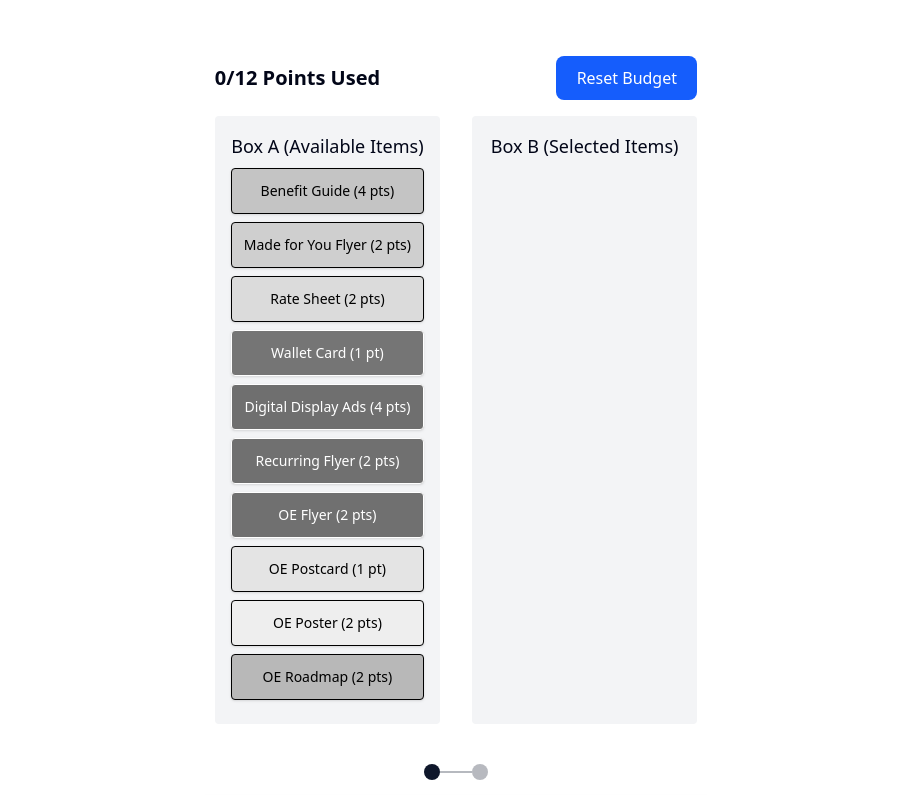
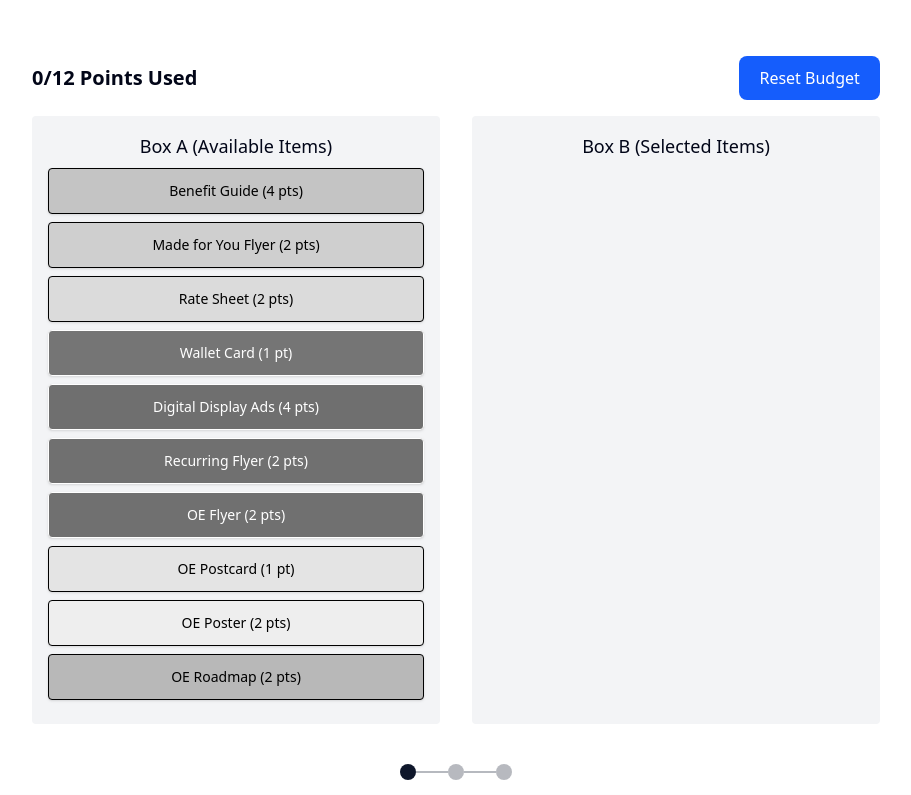
Before and after one commit to john-at-hub/OrderhubCD-DemoForm, a React (Vite) app in the folder demo-order-page/: page /form-test in a window 1280 px wide. Shown: the top 795 px of the page, without its empty margins (184-1095 px from the left). Built offline with nearby package versions, Linux system fonts and the light colour scheme.

Commit message:
Add fix to make sure state persists and user is navigated to admin

```diff
--- a/demo-order-page/src/App.css
+++ b/demo-order-page/src/App.css
@@ -1,6 +1,6 @@
 #root {
   max-width: 1280px;
-  width: 1200pxpx;
+  width: 1200px;
   margin: 0 auto;
   padding: 2rem;
   text-align: center;
--- /dev/null
+++ b/demo-order-page/src/AppwithState.tsx
@@ -0,0 +1,92 @@
+// src/AppWithState.tsx
+import { useState } from "react";
+import RootLayout from "./RootLayout";
+
+type FormData = {
+  firstName: string;
+  lastName: string;
+  email: string;
+  phone: string;
+  region: string;
+  segment: string;
+  clientName: string;
+  orderSheet1: string;
+  orderSheet2: string;
+  notes: string;
+};
+
+export default function AppWithState() {
+  const [submissions, setSubmissions] = useState([
+    {
+      firstName: "Alice",
+      lastName: "Johnson",
+      email: "alice.johnson@example.com",
+      phone: "555-1234",
+      region: "North",
+      segment: "Enterprise",
+      clientName: "ACME Corp",
+      orderSheet1: "acme-order-jan.pdf",
+      orderSheet2: "acme-order-feb.pdf",
+      notes: "Requested Q2 rollout."
+    },
+    {
+      firstName: "Bob",
+      lastName: "Smith",
+      email: "bob.smith@example.com",
+      phone: "555-5678",
+      region: "South",
+      segment: "SMB",
+      clientName: "Beta LLC",
+      orderSheet1: "beta-orders.xlsx",
+      orderSheet2: "beta-summary.docx",
+      notes: "High priority client."
+    },
+    {
+      firstName: "Carol",
+      lastName: "Mendez",
+      email: "carol.mendez@example.com",
+      phone: "555-2468",
+      region: "West",
+      segment: "Mid-Market",
+      clientName: "Gamma Partners",
+      orderSheet1: "gamma-estimates.pdf",
+      orderSheet2: "gamma-contract.docx",
+      notes: "Needs renewal package."
+    },
+    {
+      firstName: "David",
+      lastName: "Nguyen",
+      email: "david.nguyen@example.com",
+      phone: "555-1357",
+      region: "East",
+      segment: "Enterprise",
+      clientName: "Delta Inc.",
+      orderSheet1: "delta-agreement.pdf",
+      orderSheet2: "delta-addendum.pdf",
+      notes: "Confirmed Q3 budget."
+    },
+    {
+      firstName: "Eve",
+      lastName: "Lee",
+      email: "eve.lee@example.com",
+      phone: "555-7890",
+      region: "Central",
+      segment: "SMB",
+      clientName: "Epsilon Co.",
+      orderSheet1: "epsilon-2024-orders.pdf",
+      orderSheet2: "epsilon-forecast.xlsx",
+      notes: "Waiting on legal review."
+    }
+  ]);
+
+  const handleFormSubmit = (data: FormData) => {
+    setSubmissions(prev => [...prev, data]);
+  };
+
+  return (
+    <RootLayout
+      submissions={submissions}
+      onFormSubmit={handleFormSubmit}
+    />
+  );
+}
--- a/demo-order-page/src/RootLayout.tsx
+++ b/demo-order-page/src/RootLayout.tsx
@@ -1,87 +1,128 @@
+// // src/RootLayout.tsx
+// import { useState } from "react";
+// import { Routes, Route } from "react-router-dom";
+// import App from "./App";
+// import DatePickerTestPage from "./pages/DatePickerTestPage";
+// import { GeneratedForm } from "./pages/FormPage";
+// import { DisplayData } from "./pages/DisplayData";
+
+// export default function RootLayout() {
+//     const [submissions, setSubmissions] = useState([
+//         {
+//           firstName: "Alice",
+//           lastName: "Johnson",
+//           email: "alice.johnson@example.com",
+//           phone: "555-1234",
+//           region: "North",
+//           segment: "Enterprise",
+//           clientName: "ACME Corp",
+//           orderSheet1: "acme-order-jan.pdf",
+//           orderSheet2: "acme-order-feb.pdf",
+//           notes: "Requested Q2 rollout."
+//         },
+//         {
+//           firstName: "Bob",
+//           lastName: "Smith",
+//           email: "bob.smith@example.com",
+//           phone: "555-5678",
+//           region: "South",
+//           segment: "SMB",
+//           clientName: "Beta LLC",
+//           orderSheet1: "beta-orders.xlsx",
+//           orderSheet2: "beta-summary.docx",
+//           notes: "High priority client."
+//         },
+//         {
+//           firstName: "Carol",
+//           lastName: "Mendez",
+//           email: "carol.mendez@example.com",
+//           phone: "555-2468",
+//           region: "West",
+//           segment: "Mid-Market",
+//           clientName: "Gamma Partners",
+//           orderSheet1: "gamma-estimates.pdf",
+//           orderSheet2: "gamma-contract.docx",
+//           notes: "Needs renewal package."
+//         },
+//         {
+//           firstName: "David",
+//           lastName: "Nguyen",
+//           email: "david.nguyen@example.com",
+//           phone: "555-1357",
+//           region: "East",
+//           segment: "Enterprise",
+//           clientName: "Delta Inc.",
+//           orderSheet1: "delta-agreement.pdf",
+//           orderSheet2: "delta-addendum.pdf",
+//           notes: "Confirmed Q3 budget."
+//         },
+//         {
+//           firstName: "Eve",
+//           lastName: "Lee",
+//           email: "eve.lee@example.com",
+//           phone: "555-7890",
+//           region: "Central",
+//           segment: "SMB",
+//           clientName: "Epsilon Co.",
+//           orderSheet1: "epsilon-2024-orders.pdf",
+//           orderSheet2: "epsilon-forecast.xlsx",
+//           notes: "Waiting on legal review."
+//         }
+//       ]);
+
+
+//   const handleFormSubmit = (data: any) => {
+//     setSubmissions(prev => [...prev, data]);
+//   };
+
+//   console.table(submissions)
+
+//   return (
+//     <Routes>
+//       <Route path="/" element={<App />} />
+//       <Route path="/datepicker" element={<DatePickerTestPage />} />
+//       <Route path="/form-test" element={<GeneratedForm onSubmit={handleFormSubmit} />} />
+//       <Route path="/admin" element={<DisplayData formData={submissions} />} />
+//     </Routes>
+//   );
+// }
+
+//implementing state for demo
+
 // src/RootLayout.tsx
-import { useState } from "react";
 import { Routes, Route } from "react-router-dom";
 import App from "./App";
 import DatePickerTestPage from "./pages/DatePickerTestPage";
 import { GeneratedForm } from "./pages/FormPage";
 import { DisplayData } from "./pages/DisplayData";
 
-export default function RootLayout() {
-    const [submissions, setSubmissions] = useState([
-        {
-          firstName: "Alice",
-          lastName: "Johnson",
-          email: "alice.johnson@example.com",
-          phone: "555-1234",
-          region: "North",
-          segment: "Enterprise",
-          clientName: "ACME Corp",
-          orderSheet1: "acme-order-jan.pdf",
-          orderSheet2: "acme-order-feb.pdf",
-          notes: "Requested Q2 rollout."
-        },
-        {
-          firstName: "Bob",
-          lastName: "Smith",
-          email: "bob.smith@example.com",
-          phone: "555-5678",
-          region: "South",
-          segment: "SMB",
-          clientName: "Beta LLC",
-          orderSheet1: "beta-orders.xlsx",
-          orderSheet2: "beta-summary.docx",
-          notes: "High priority client."
-        },
-        {
-          firstName: "Carol",
-          lastName: "Mendez",
-          email: "carol.mendez@example.com",
-          phone: "555-2468",
-          region: "West",
-          segment: "Mid-Market",
-          clientName: "Gamma Partners",
-          orderSheet1: "gamma-estimates.pdf",
-          orderSheet2: "gamma-contract.docx",
-          notes: "Needs renewal package."
-        },
-        {
-          firstName: "David",
-          lastName: "Nguyen",
-          email: "david.nguyen@example.com",
-          phone: "555-1357",
-          region: "East",
-          segment: "Enterprise",
-          clientName: "Delta Inc.",
-          orderSheet1: "delta-agreement.pdf",
-          orderSheet2: "delta-addendum.pdf",
-          notes: "Confirmed Q3 budget."
-        },
-        {
-          firstName: "Eve",
-          lastName: "Lee",
-          email: "eve.lee@example.com",
-          phone: "555-7890",
-          region: "Central",
-          segment: "SMB",
-          clientName: "Epsilon Co.",
-          orderSheet1: "epsilon-2024-orders.pdf",
-          orderSheet2: "epsilon-forecast.xlsx",
-          notes: "Waiting on legal review."
-        }
-      ]);
+type FormData = {
+  firstName: string;
+  lastName: string;
+  email: string;
+  phone: string;
+  region: string;
+  segment: string;
+  clientName: string;
+  orderSheet1: string;
+  orderSheet2: string;
+  notes: string;
+};
 
+interface RootLayoutProps {
+  submissions: FormData[];
+  onFormSubmit: (data: FormData) => void;
+}
 
-  const handleFormSubmit = (data: any) => {
-    setSubmissions(prev => [...prev, data]);
-  };
+export default function RootLayout({ submissions, onFormSubmit }: RootLayoutProps) {
 
-  console.table(submissions)
+    console.table(submissions);
 
   return (
     <Routes>
       <Route path="/" element={<App />} />
       <Route path="/datepicker" element={<DatePickerTestPage />} />
-      <Route path="/form-test" element={<GeneratedForm onSubmit={handleFormSubmit} />} />
+      <Route path="/form-test" element={<GeneratedForm onSubmit={onFormSubmit} />} />
       <Route path="/admin" element={<DisplayData formData={submissions} />} />
     </Routes>
   );
--- a/demo-order-page/src/pages/FormPage.tsx
+++ b/demo-order-page/src/pages/FormPage.tsx
@@ -1,4 +1,5 @@
 import { useState } from 'react'
+import { useNavigate } from "react-router-dom";
 import { useForm } from 'react-hook-form'
 import { Button } from '@/components/ui/button'
 import {
@@ -30,8 +31,8 @@ type Props = {
 
 export const GeneratedForm = ({ onSubmit }: Props) => {
   const [step, setStep] = useState(0)
-  const totalSteps = 2
-
+  const totalSteps = 3
+  const navigate = useNavigate();
   const form = useForm()
 
   const {
@@ -43,15 +44,17 @@ export const GeneratedForm = ({ onSubmit }: Props) => {
 
   const handleFinalSubmit = async (formData: any) => {
     if (step < totalSteps - 1) {
-      setStep(step + 1)
+      setStep(step + 1);
     } else {
-      console.log('Submitting full form data:', formData)
-      onSubmit(formData) // 👈 Lift to parent
-      setStep(0)
-      reset()
-      toast.success("Form successfully submitted")
+      console.log('Submitting full form data:', formData);
+      onSubmit(formData); // ⬅️ Lifting to parent
+      setStep(0);
+      reset();
+      toast.success("Form successfully submitted");
+      navigate("/admin"); // ⬅️ Navigate to view submitted data
     }
-  }
+  };
+
 
   const handleBack = () => {
     if (step > 0) setStep(step - 1)
@@ -210,6 +213,32 @@ export const GeneratedForm = ({ onSubmit }: Props) => {
               )}
 
               {step === 1 && (
+                <FormField
+                  control={control}
+                  name="clientContact"
+                  render={({ field }) => (
+                    <FormItem>
+                      <FormLabel>Client Contact</FormLabel>
+                      <FormControl><Input {...field} /></FormControl>
+                    </FormItem>
+                  )}
+                />
+              )}
+
+              {step === 2 && (
+                <FormField
+                  control={control}
+                  name="clientContact"
+                  render={({ field }) => (
+                    <FormItem>
+                      <FormLabel>Client Contact</FormLabel>
+                      <FormControl><Input {...field} /></FormControl>
+                    </FormItem>
+                  )}
+                />
+              )}
+
+              {step === 3 && (
                 <FormField
                   control={control}
                   name="clientContact"
```
Also changed, not shown: demo-order-page/src/main.tsx (+19 -28 lines).
